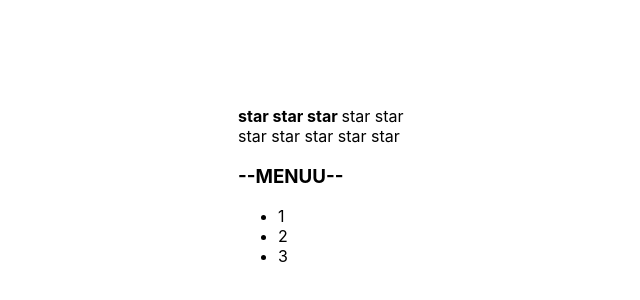
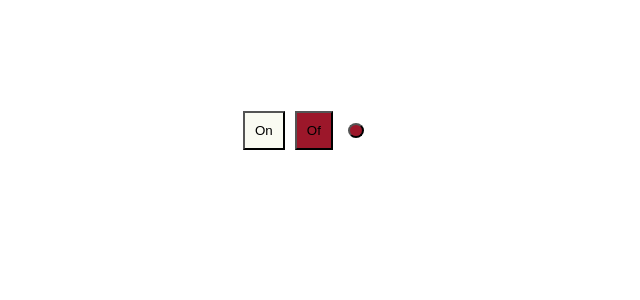
Before and after one commit to xyzimusic/react-ts, a React (Create React App) app: page / in a window 1280 px wide. Shown: the part 94-394 px from the top of the page, without its empty margins (102-742 px from the left). Built offline with nearby package versions, Linux system fonts and the light colour scheme.

Commit message:
react-08

```diff
--- a/package.json
+++ b/package.json
@@ -10,9 +10,11 @@
     "@types/node": "^16.18.36",
     "@types/react": "^18.2.12",
     "@types/react-dom": "^18.2.5",
+    "init": "^0.1.2",
     "react": "^18.2.0",
     "react-dom": "^18.2.0",
     "react-scripts": "5.0.1",
+    "sb": "^7.2.0",
     "styled-components": "^6.0.2",
     "typescript": "^4.9.5",
     "web-vitals": "^2.1.4"
--- a/src/App.tsx
+++ b/src/App.tsx
@@ -3,18 +3,25 @@ import './App.css';
 import {Rating, RatingValueType} from './components/Rating/Rating';
 import {SelfControlledRating} from './components/Rating/SelfControlledRating';
 import Accordion from './components/Accordion/Accordion';
+import {OnOff} from './components/OnOff/OnOff';
+import MyOnOff from './components/OnOff/MyOnOff';
 
 
 function App() {
     let [ratingValue, setRatingValue] = useState<RatingValueType>(3)
     let [accordionCollapsed, setAccordionCollapsed] = useState<boolean>(false)
+    let [on, setOn] = useState<boolean>( false )
+
     console.log('App rendering')
     return (
         <div className='App'>
 
-            <Rating value={ratingValue} setRatingValue ={setRatingValue}></Rating>
-            <SelfControlledRating></SelfControlledRating>
-            <Accordion titleValue={'MENUU'} collapsed={accordionCollapsed} setAccordionCollapsed={setAccordionCollapsed}></Accordion>
+            {/*<Rating value={ratingValue} setRatingValue ={setRatingValue}></Rating>*/}
+            {/*<SelfControlledRating></SelfControlledRating>*/}
+            {/*<Accordion titleValue={'MENUU'}*/}
+            {/*           collapsed={accordionCollapsed} onChange={()=>{setAccordionCollapsed(!accordionCollapsed)}}></Accordion>*/}
+            {/*<OnOff></OnOff>*/}
+            <MyOnOff on={on} setOnOfButton={()=>{setOn(!on)}}></MyOnOff>
         </div>
     );
 }
--- a/src/components/Accordion/Accordion.tsx
+++ b/src/components/Accordion/Accordion.tsx
@@ -2,14 +2,14 @@ import React from 'react';
 
 type AccordionPropsType = {
     titleValue: string
-    collapsed: boolean
-    setAccordionCollapsed:(collapsed:boolean)=>void
+    collapsed:boolean
+    onChange:()=>void
 }
 
 const Accordion = (props: AccordionPropsType) => {
     return (
         <>
-            <AccordionTitle title={props.titleValue} setAccordionCollapsed={props.setAccordionCollapsed} collapsed={props.collapsed}/>
+            <AccordionTitle title={props.titleValue} onChange={props.onChange}/>
             {!props.collapsed &&  <AccordionBody/>}
         </>
     )
@@ -17,14 +17,13 @@ const Accordion = (props: AccordionPropsType) => {
 
 type AccordionTitlePropsType = {
     title: string
-    setAccordionCollapsed:(collapsed:boolean)=>void
-    collapsed: boolean
+    onChange:()=>void
 }
 
 const AccordionTitle = (props: AccordionTitlePropsType) => {
     console.log('AccordionTitle rendering')
     return (
-        <h3 onClick={()=>{props.setAccordionCollapsed(!props.collapsed)}}>--{props.title}--</h3>
+        <h3 onClick={props.onChange}>--{props.title}--</h3>
     )
 };
 
--- a/src/components/OnOff/MyOnOff.tsx
+++ b/src/components/OnOff/MyOnOff.tsx
@@ -3,25 +3,26 @@ import styled from 'styled-components'
 
 type OnOffPropsType = {
     on: boolean
+    setOnOfButton:()=>void
 }
 
 const MyOnOff = (props: OnOffPropsType) => {
 
-    let [onOfButton, setOnOfButton] = useState<string>(props.on ? '#179c20' : '#9c172a')
+    // let [onOfButton, setOnOfButton] = useState<string>(props.on ? '#179c20' : '#9c172a')
 
-    function onButtonHandler() {
-        setOnOfButton('#179c20')
-    }
-
-    function offButtonHandler() {
-        setOnOfButton('#9c172a')
-    }
+    // function onButtonHandler() {
+    //     props.setOnOfButton()
+    // }
+    //
+    // function offButtonHandler() {
+    //     setOnOfButton('#9c172a')
+    // }
 
     return (
         <div>
-            <OnButton testProps={onOfButton} onClick={onButtonHandler}>On</OnButton>
-            <OfButton testProps={onOfButton} onClick={offButtonHandler}>Of</OfButton>
-            <Bulb color={onOfButton}></Bulb>
+            <OnButton testProps={props.on ? '#179c20' : '#9c172a'} onClick={props.setOnOfButton}>On</OnButton>
+            <OfButton testProps={props.on ? '#179c20' : '#9c172a'} onClick={props.setOnOfButton}>Of</OfButton>
+            <Bulb color={props.on ? '#179c20' : '#9c172a'}></Bulb>
 
             {/*<OnButton color={onOfButton=='#179c20'?'#179c20':'#fafbf2'} onClick={onButtonHandler}>On</OnButton>*/}
             {/*<OfButton color={onOfButton == '#9c172a' ? '#9c172a' : '#fafbf2'} onClick={offButtonHandler}>Of</OfButton>*/}
@@ -36,15 +37,7 @@ type DefaultProps = DetailedHTMLProps<ButtonHTMLAttributes<HTMLButtonElement>, H
 type BulbPropsType = DefaultProps & {
     testProps: string
 }
-// type BulbPropsType = Omit<DefaultProps, 'type'> & {
-//     testProps: boolean
-// }
 
-// const OnButton = styled.button`
-//   margin: 5px;
-//   padding: 10px;
-//   background-color: ${props => props.color};
-// `
 const OnButton = styled.button<BulbPropsType>`
   margin: 5px;
   padding: 10px;
```
